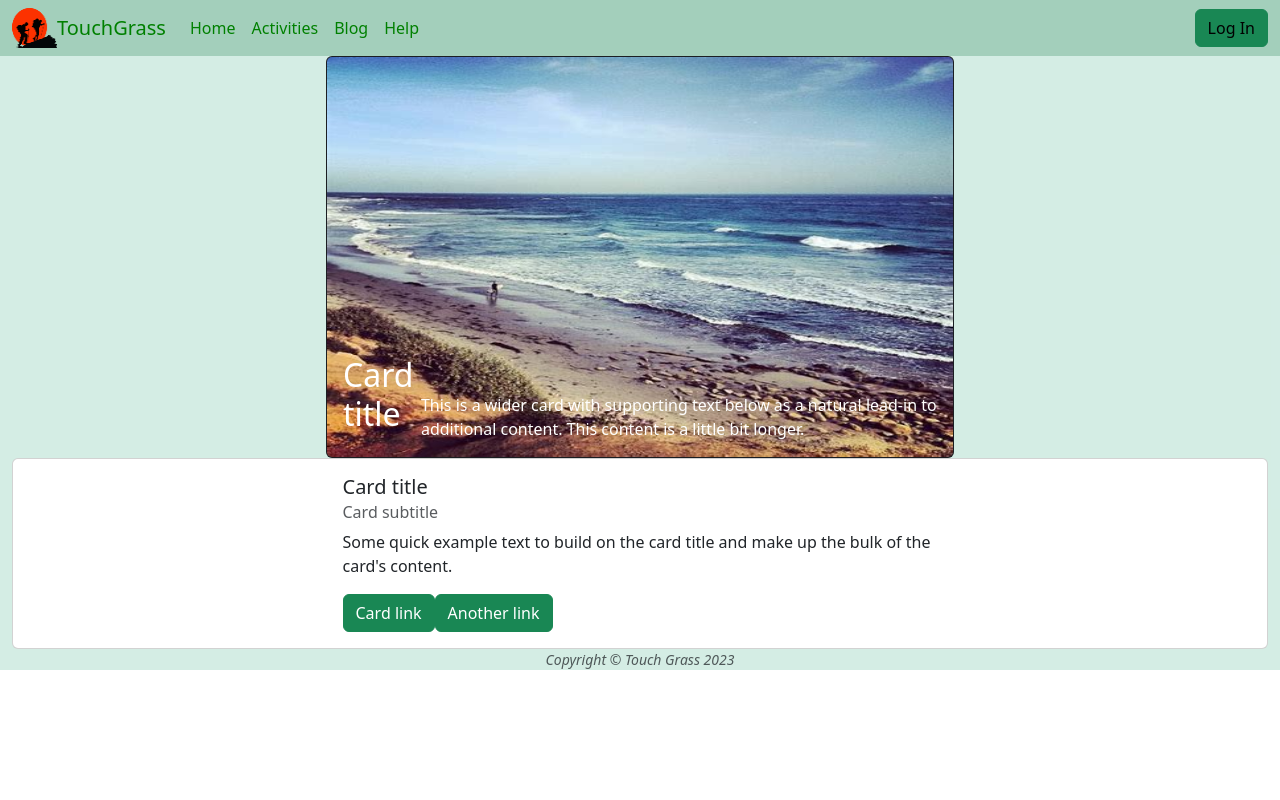
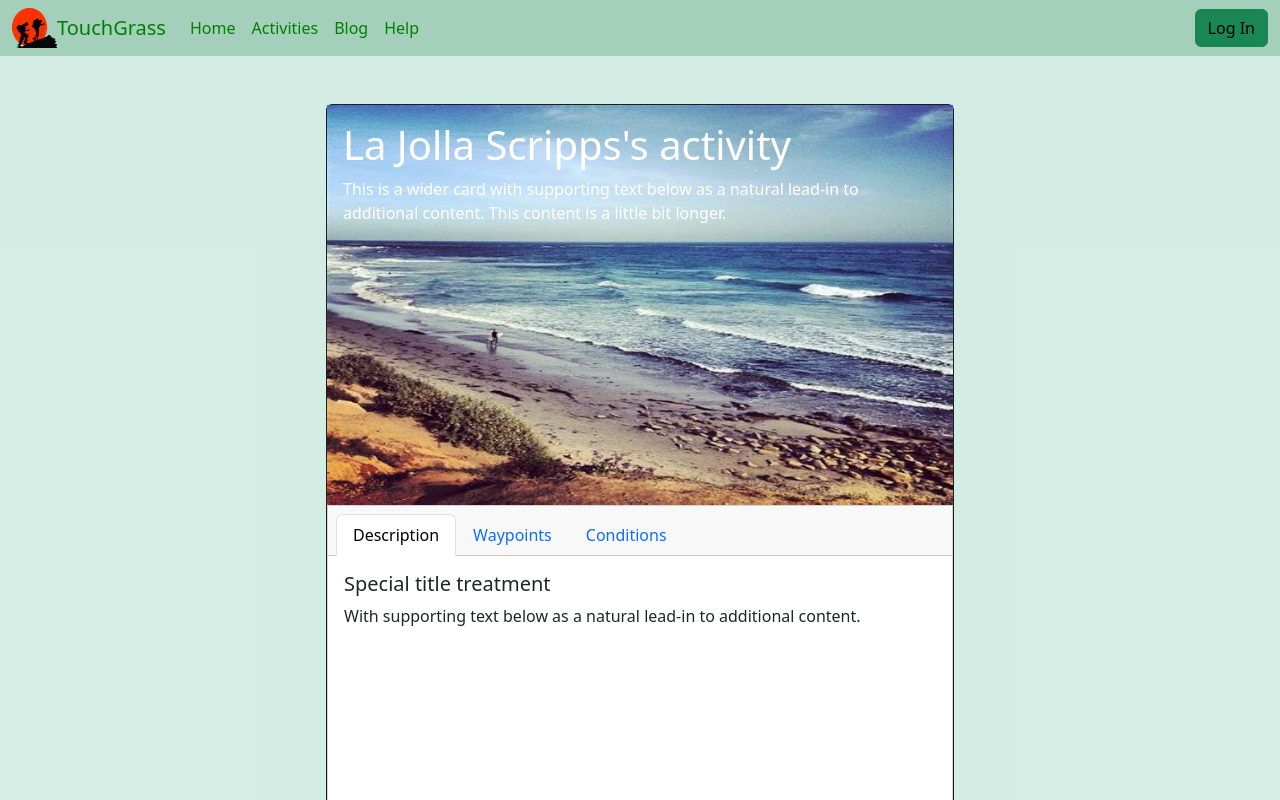
Before and after one commit to COMPE561GROUP2/gui, a React (Create React App) app: page /locate_activity in a window 1280 px wide. Shown: the top 800 px of the page. Built offline with nearby package versions, Linux system fonts and the light colour scheme.

Commit message:
Updated Locate Activity Page w Fake Backend

```diff
--- a/public/json_backend/profiles/Activities/La_Jolla_Beach.json
+++ b/public/json_backend/activities/La_Jolla_Beach.json
@@ -1,5 +1,5 @@
 {
-  "activity_name": "La Jolla Scripps",
+  "name": "La Jolla Scripps",
   "address": {
     "street": "8500 El Paseo Grande",
     "city": "San Diego",
--- a/src/pages/Locate_activity.js
+++ b/src/pages/Locate_activity.js
@@ -1,6 +1,36 @@
+import { useContext, useEffect, useState } from "react";
+import axios from "axios";
+
+import AuthContext from "../context/AuthContext";
+
 import images from "../assets/assets.js";
 
-const Set_Activities = () => {
+const LocatePage = () => {
+  let { activities } = useContext(AuthContext);
+
+  const [activity, setActivity] = useState([]);
+
+  const getActivity = () => {
+    fetch("/json_backend/activities/La_Jolla_Beach.json", {
+      headers: {
+        "Content-Type": "application/json",
+        Accept: "application/json",
+      },
+    })
+      .then(function (response) {
+        console.log(response);
+        return response.json();
+      })
+      .then(function (activity_json) {
+        console.log(activity_json);
+        setActivity(activity_json);
+      });
+  };
+
+  useEffect(() => {
+    getActivity();
+  }, []);
+
   return (
     <>
       <title>Touch Grass - Activities</title>
@@ -14,28 +44,38 @@ const Set_Activities = () => {
       />
 
         <section>
-            <div class="container-fluid">
-            <div class="card bg-dark text-white w-50 mx-auto">
-            <img src={images.surf1} class="card-img" alt="..." style={{height:400}} />
-            <div class="card-img-overlay d-flex align-items-end">
-                <h2 class="card-title">Card title</h2>
-                <p class="card-text">This is a wider card with supporting text below as a natural lead-in to additional content. This content is a little bit longer.</p>
-            </div>
-            </div>
+            <div className="container-fluid rounded pt-5">
+              <div className="card bg-dark text-white w-50 mx-auto">
+              <img src={images.surf1} class="card-img-rounded-0" alt="..." style={{height:400}}/>
+              <div className="card-img-overlay">
+                  <h1 className="card-title">{activity.name}'s activity</h1>
+                  <p className="card-text">This is a wider card with supporting text below as a natural lead-in to additional content. This content is a little bit longer.</p>
+              </div>
 
-            <div class="card">
-            <div class="card-body w-50 mx-auto">
-                <h5 class="card-title">Card title</h5>
-                <h6 class="card-subtitle mb-2 text-muted">Card subtitle</h6>
-                <p class="card-text">Some quick example text to build on the card title and make up the bulk of the card's content.</p>
-                <button class="card-link" href="#" className="btn btn-success">Card link</button>
-                <button class="card-link" href="#" className="btn btn-success">Another link</button>
-            </div>
-            </div>
+              <div className="card rounded-0">
+              <div className="card-header w-100 mx-auto">
+                <ul className="nav nav-tabs card-header-tabs">
+                  <li className="nav-item">
+                    <a className="nav-link active" aria-current="true" href="#">Description</a>
+                  </li>
+                  <li className="nav-item">
+                    <a className="nav-link" href="#">Waypoints</a>
+                  </li>
+                  <li className="nav-item">
+                    <a className="nav-link" href="#" tabindex="-1" aria-disabled="true">Conditions</a>
+                  </li>
+                </ul>
+                </div>
+                <div className="card-body" style={{height:400}}>
+                  <h5 className="card-title">Special title treatment</h5>
+                  <p className="card-text">With supporting text below as a natural lead-in to additional content.</p>
+                </div>
+              </div>
+              </div>
             </div>
         </section>
     </>
   );
 };
 
-export default Set_Activities;
+export default LocatePage;
```
